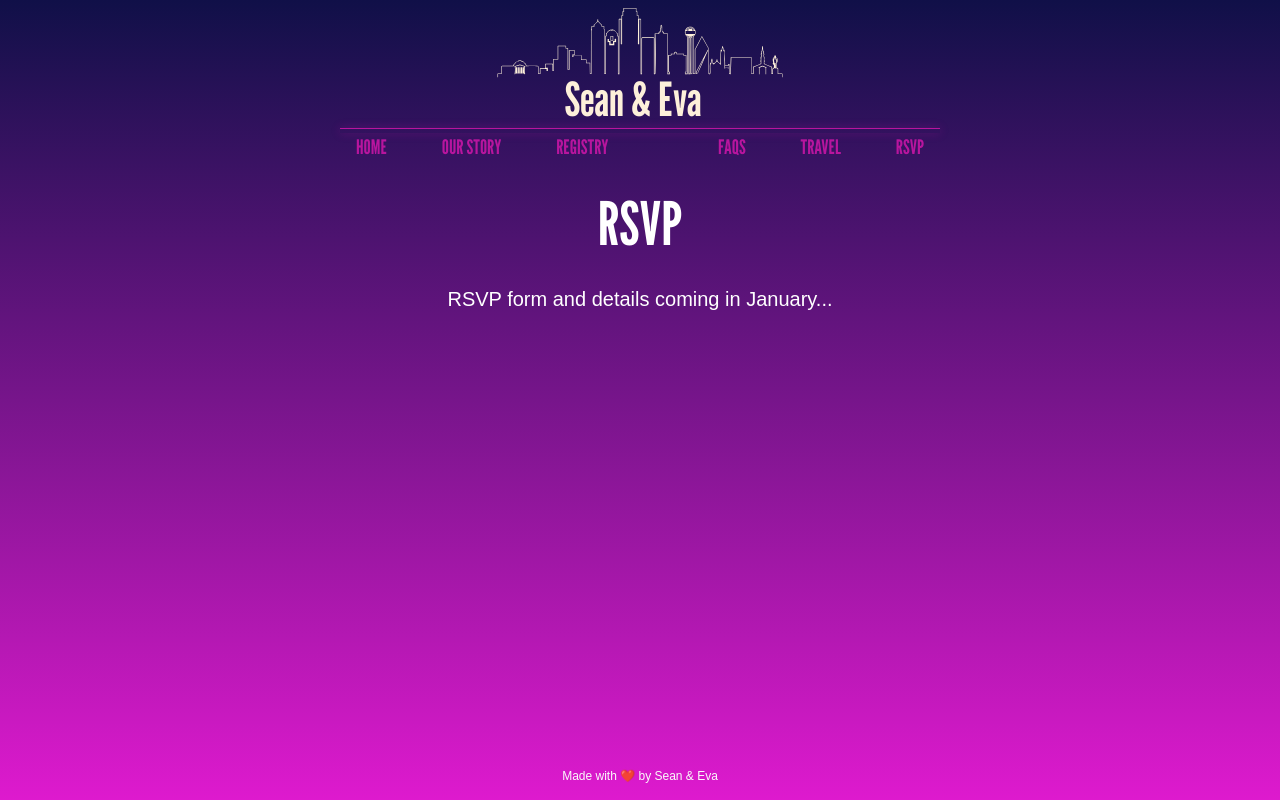
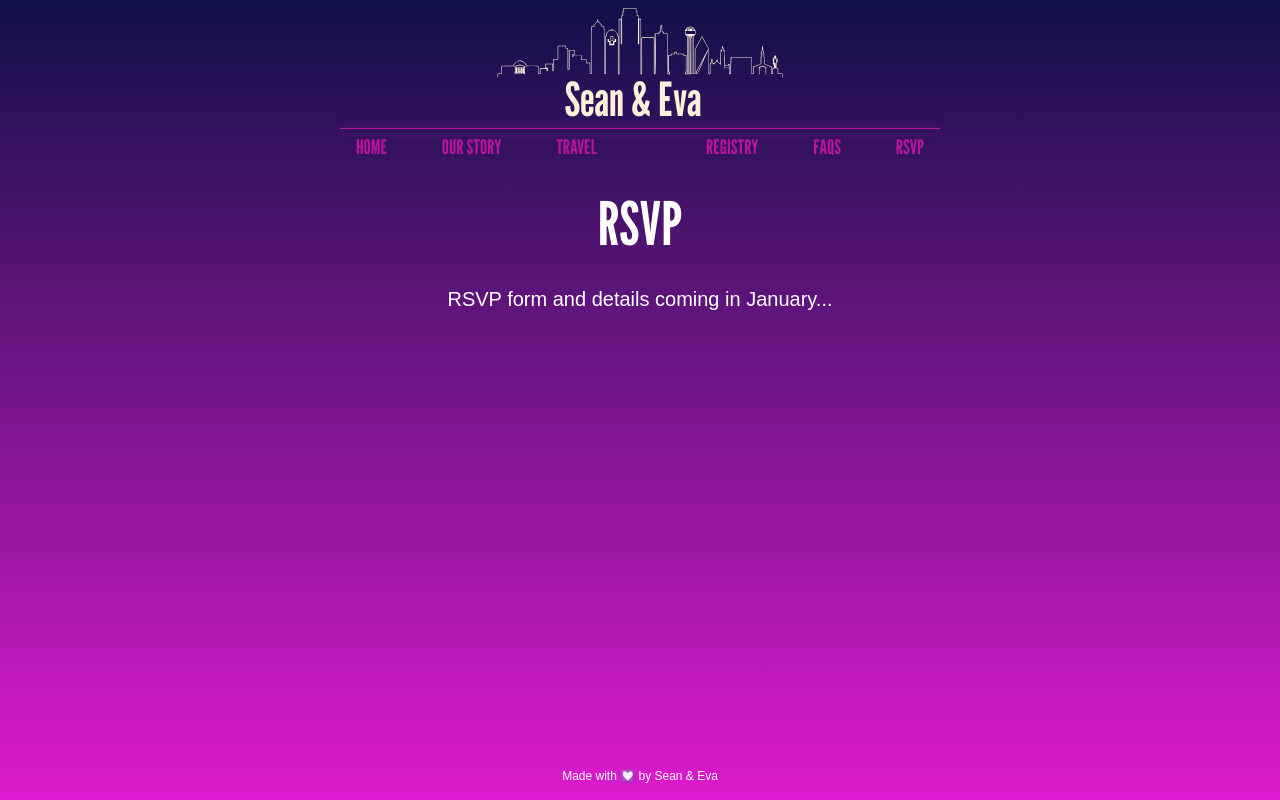
Before and after one commit to seanblonien/forever-fest-2026, a Next.js app: page /rsvp in a window 1280 px wide. Built offline with nearby package versions, Linux system fonts and the light colour scheme.

Commit message:
Fixed heart color, updated navigation ordering

```diff
--- a/components/home/Navigation.tsx
+++ b/components/home/Navigation.tsx
@@ -4,10 +4,10 @@ import {StyleProps} from '../../lib';
 const navItems = [
   {label: 'HOME', href: '/'},
   {label: 'OUR STORY', href: '/our-story'},
+  {label: 'TRAVEL', href: '/travel'},
+  null,
   {label: 'REGISTRY', href: '/registry'},
-  null,
   {label: 'FAQS', href: '/faqs'},
-  {label: 'TRAVEL', href: '/travel'},
   {label: 'RSVP', href: '/rsvp'},
 ];
 
--- a/components/shared/Footer.tsx
+++ b/components/shared/Footer.tsx
@@ -2,7 +2,7 @@ export default function Footer() {
   return (
     <footer className="pt-12 pb-4 text-center">
       <p className="text-xs">
-        Made with ❤️ by Sean & Eva
+        Made with 💟 by Sean & Eva
       </p>
     </footer>
   );
```
